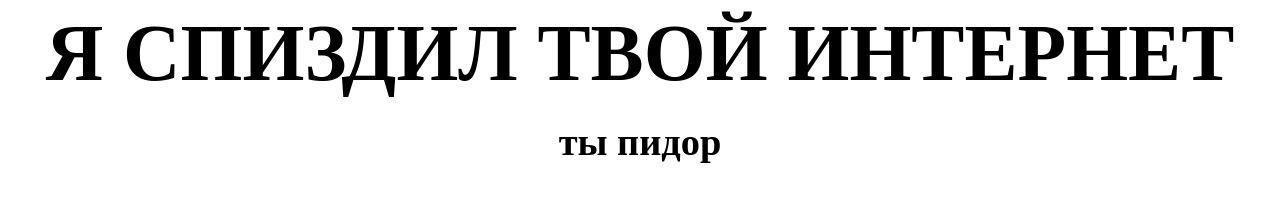
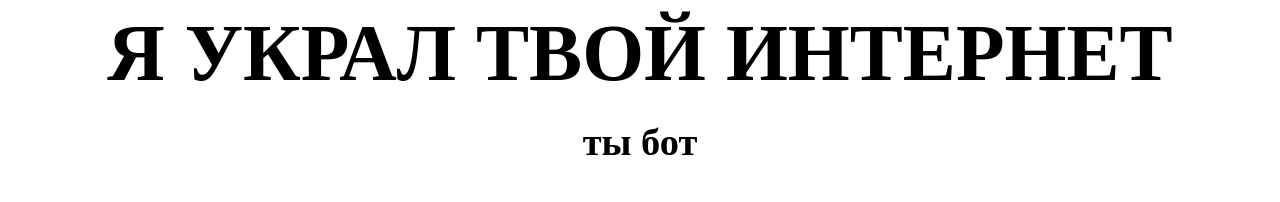
Before and after one commit to Rus19845/gpq, a plain HTML site: page index.html in a window 1280 px wide. Drawn offline with Linux system fonts and the light colour scheme.

Commit message:
Update index.html

```diff
--- a/index.html
+++ b/index.html
@@ -1,2 +1,2 @@
-<p><center><h1><big><big><big><big><big>Я СПИЗДИЛ ТВОЙ ИНТЕРНЕТ</big></big></big></big></big></h1></center></p>
-<p><center><h1><big>ты пидор</big></h1></center></p>
+<p><center><h1><big><big><big><big><big>Я УКРАЛ ТВОЙ ИНТЕРНЕТ</big></big></big></big></big></h1></center></p>
+<p><center><h1><big>ты бот</big></h1></center></p>
```
